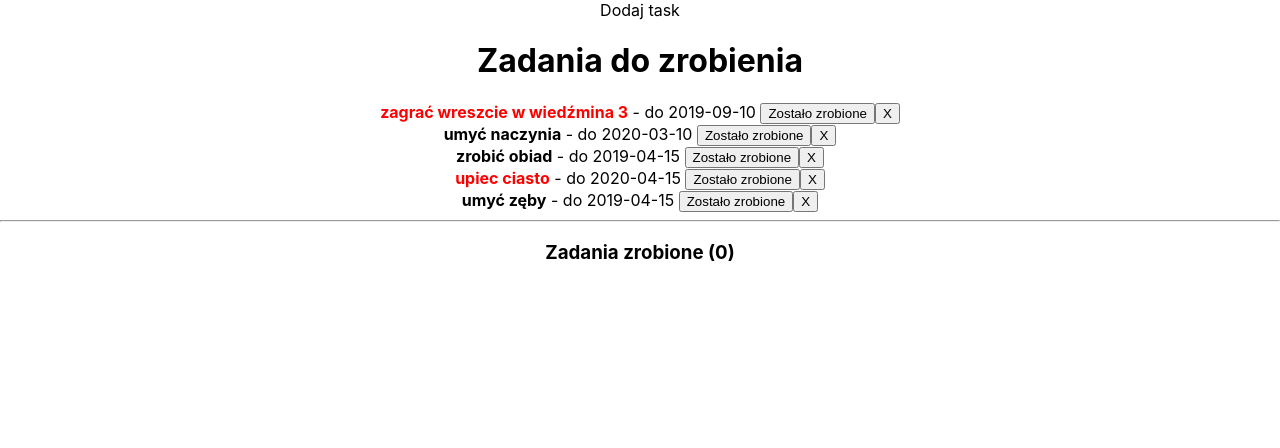
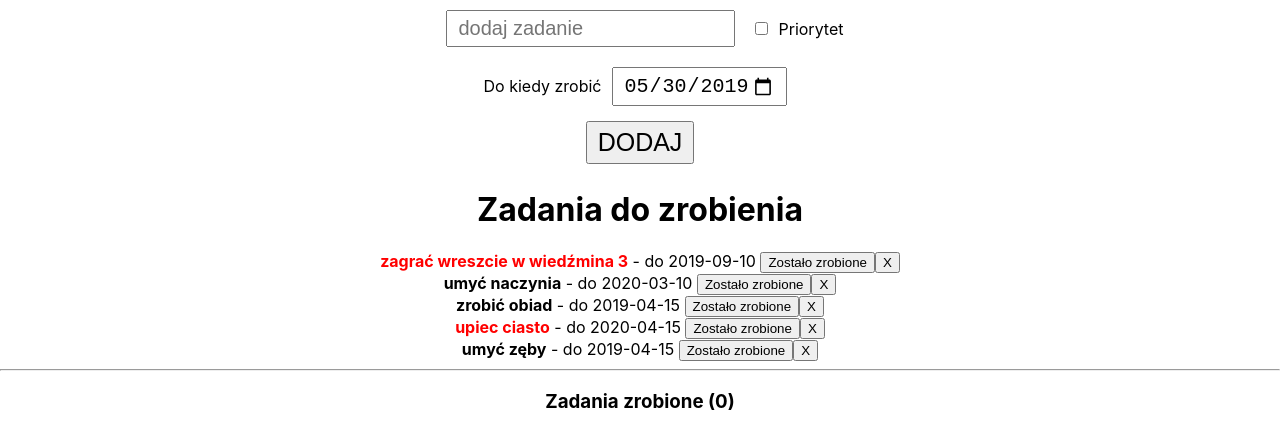
Before and after one commit to mateuszkalisz/kursReactJS, a React (Create React App) app in the folder 8.CreateReactApp/9.ToDoList/todolist/: page / in a window 1280 px wide. Shown: the top 448 px of the page. Built offline with nearby package versions, Linux system fonts and the light colour scheme.

Commit message:
add task form structure

```diff
--- /dev/null
+++ b/8.CreateReactApp/9.ToDoList/todolist/src/components/AddTask.css
@@ -0,0 +1,12 @@
+input{
+    margin: 10px;
+    padding: 5px 10px;
+    font-size: 20px;
+}
+
+.form button {
+    font-size: 25px;
+    text-transform: uppercase;
+    margin: 5px;
+    padding: 5px 10px;
+}
--- a/8.CreateReactApp/9.ToDoList/todolist/src/components/AddTask.js
+++ b/8.CreateReactApp/9.ToDoList/todolist/src/components/AddTask.js
@@ -1,11 +1,31 @@
 import React,{Component} from 'react';
+import './AddTask.css'
 
 class AddTask extends Component {
-    state = {  }
+    state = {
+        text: '',
+        checked: false,
+        date: "2019-05-30",
+     }
     render() {
+
+
         return (
             <div className="form">
-                <div>Dodaj task</div>
+                <div>
+                    <form>
+                        <input placeholder="dodaj zadanie" type="text" value={this.state.text}/>
+
+                        <input id="important" type="checkbox" checked={this.state.checked}/>
+                        <label htmlFor="important">Priorytet</label>
+                            <br/>
+                        <label htmlFor="date">Do kiedy zrobić</label>
+                        <input type="date" value={this.state.date} min="2019-05-28" max="2020-12-31"/>
+                            <br/>
+                        <button className="buttonAddTask">Dodaj</button>
+
+                    </form>
+                </div>
             </div>
 
           );
```
